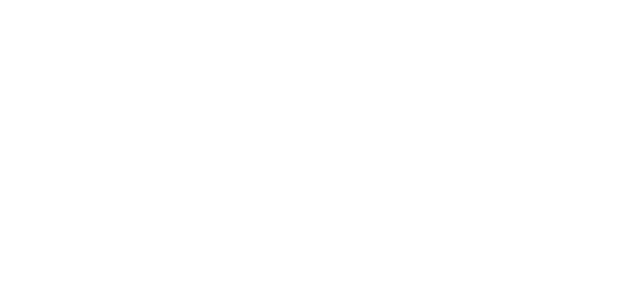
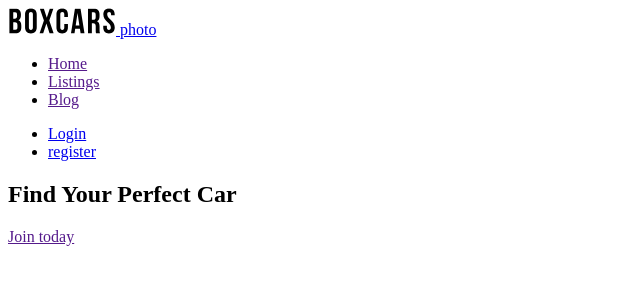
Before and after one commit to Hnatiak/All-FROND_LANG, a plain HTML site: page 1/index.html in a window 1280 px wide. Shown: the whole page, without its empty margins (0-640 px from the left). Drawn offline with Linux system fonts and the light colour scheme.

Commit message:
READMES files

```diff
--- a/1/index.html
+++ b/1/index.html
@@ -6,6 +6,33 @@
     <title>Document</title>
 </head>
 <body>
+    <header>
+        <nav>
+            <!-- ЛОГО -->
+            <a href="/"> <!-- / - перейти на домашню сторінку, якщо хочеш можеш на інші посилання ставити (або файли для прикладу href="./test.html") -->
+                <!-- <img src="https://images.pexels.com/photos/21336456/pexels-photo-21336456/free-photo-of-paysage-desert-voyager-etats-unis.jpeg?auto=compress&cs=tinysrgb&w=1260&h=750&dpr=1" alt=""> -->
+                 <img src="./images/logo.svg" alt="">
+                photo
+            </a>
+            <!-- НАВІГАЦІЯ -->
+            <ul>
+                <li><a href="">Home</a></li>
+                <li><a href="">Listings</a></li>
+                <li><a href="">Blog</a></li>
+            </ul>
+            <!-- РЕЄСТРАЦІЯ / ЛОГІН -->
+            <ul>
+                <li><a href="#">Login</a></li>
+                <li><a href="#">register</a></li>
+            </ul>
+        </nav>
+    </header>
 
+    <div>
+        <section>
+            <h1>Find Your Perfect Car</h1>
+            <a href="">Join today</a>
+        </section>
+    </div>
 </body>
 </html>
```
Also changed, not shown: 1/images/logo.svg (added), 1 other file.
